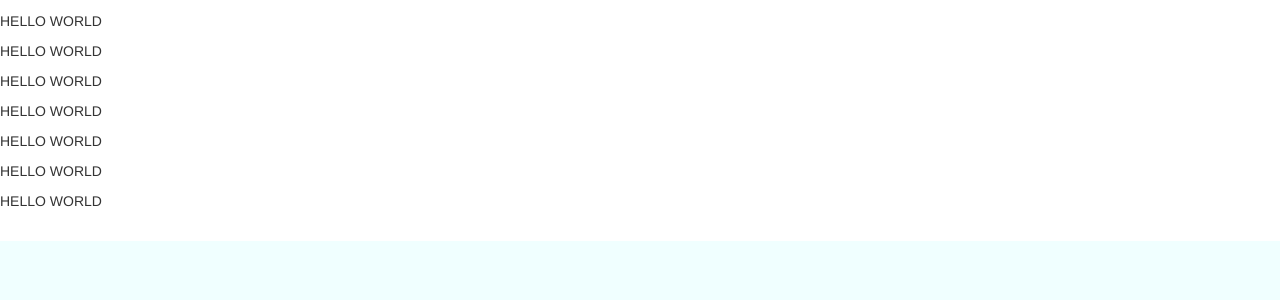
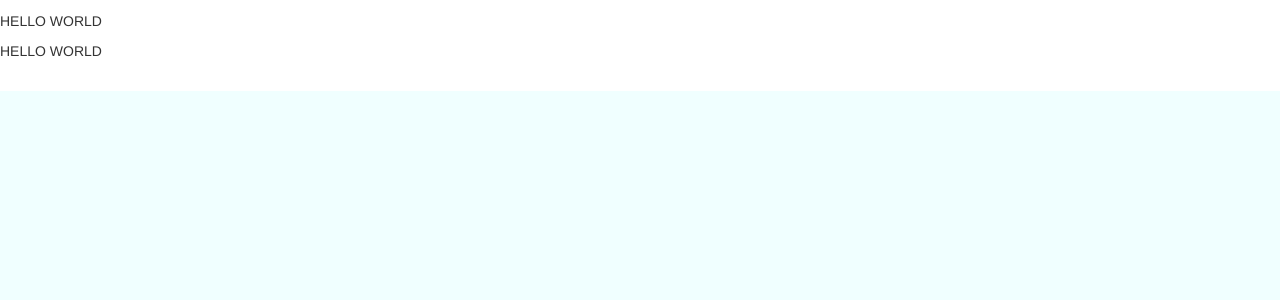
Before and after one commit to sengv/betonreddit, a Django app: page / in a window 1280 px wide. Shown: the part 99-399 px from the top of the page. Run offline with Django 3.2, Linux system fonts and the light colour scheme; some libraries are stand-ins or nearby versions.

```diff
--- a/betonreddit/templates/betonreddit/base.html
+++ b/betonreddit/templates/betonreddit/base.html
@@ -72,13 +72,7 @@
         <p>HELLO WORLD</p>
         <p>HELLO WORLD</p>
         <p>HELLO WORLD</p>
-        <p>HELLO WORLD</p>
-        <p>HELLO WORLD</p>
-        <p>HELLO WORLD</p>
-        <p>HELLO WORLD</p>
-        <p>HELLO WORLD</p>
 
-        {{ user.email }}
 
     {% endblock %}
 
@@ -90,7 +84,7 @@
       </footer>
     </div> <!-- /container -->
         <script src="//ajax.googleapis.com/ajax/libs/jquery/1.11.2/jquery.min.js"></script>
-        <script>window.jQuery || document.write('<script src="static/js/vendor/jquery-1.11.2.min.js"><\/script>')</script>
+        <!-- <script>window.jQuery || document.write('<script src="static/js/vendor/jquery-1.11.2.min.js"><\/script>')</script> -->
 
         <script src="{% static 'js/vendor/bootstrap.min.js' %}"></script>
 
@@ -108,7 +102,7 @@
 
         {% block footer_javascript %}{% endblock %}
 
-	<script src="https://code.jquery.com/jquery-1.12.0.min.js"></script>
+	   <script src="https://code.jquery.com/jquery-1.12.0.min.js"></script>
         <script src="https://code.jquery.com/jquery-migrate-1.2.1.min.js"></script>
         <script type="text/javascript" src="{% static 'js/main.js' %}"></script>
     </body>
```
